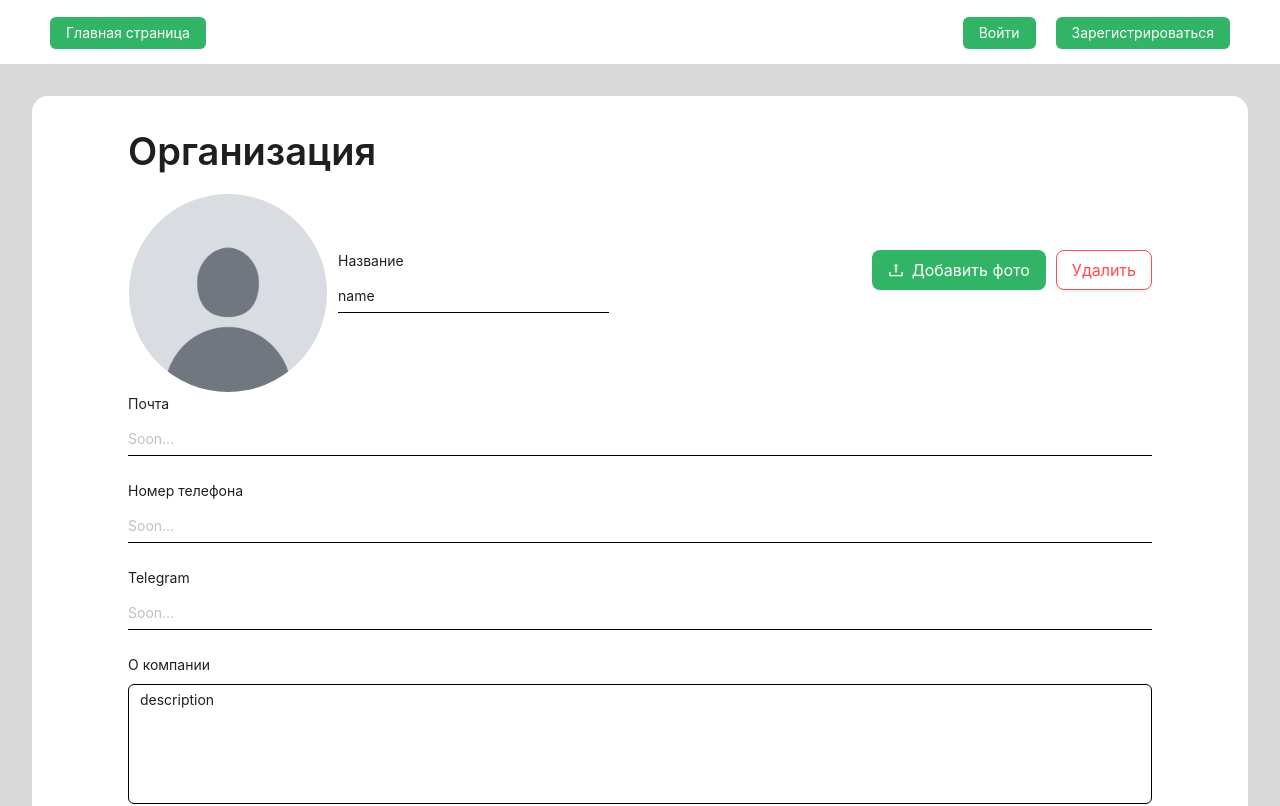
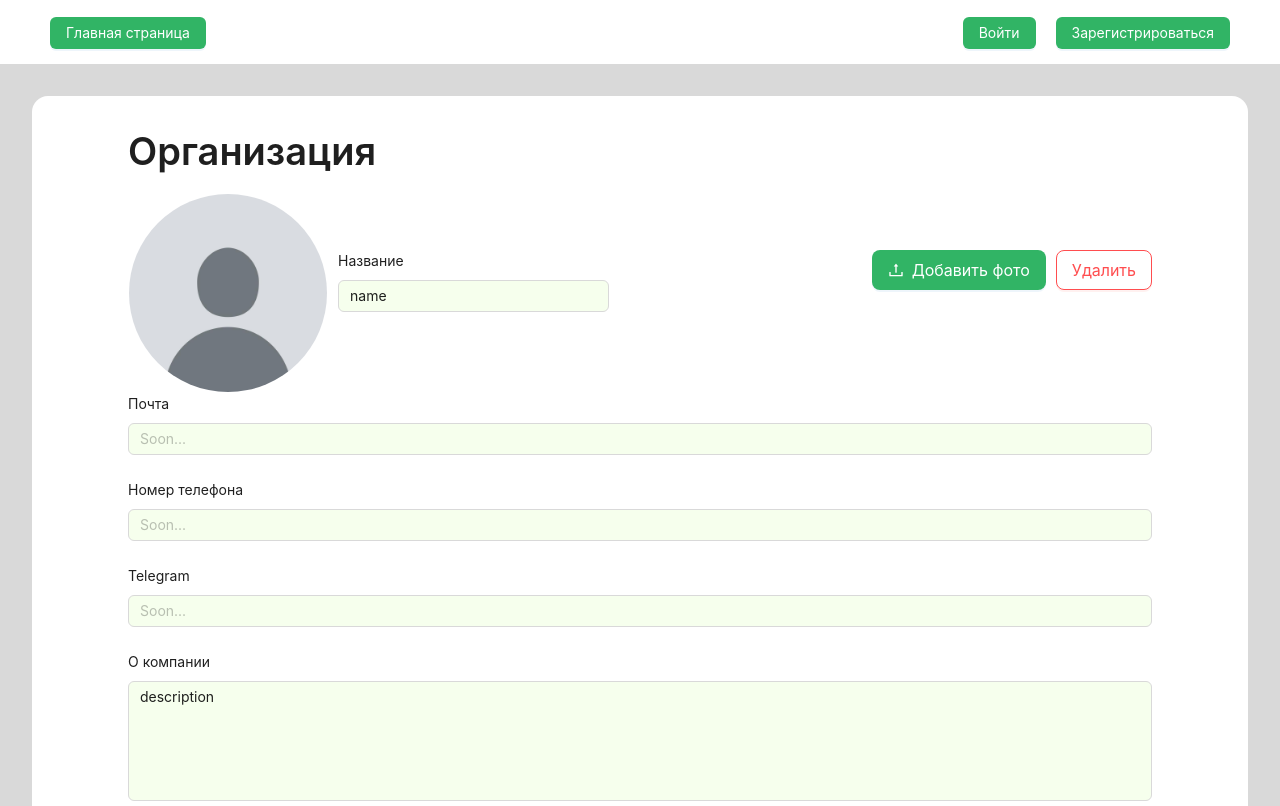
Before and after one commit to Aldar-Bazarov/job-vacancies-front, a React (Vite) app: page /company/1 in a window 1280 px wide. Shown: the top 806 px of the page. Built offline with nearby package versions, Linux system fonts and the light colour scheme.

Commit message:
Избавился от TransparentInput и TextArea

```diff
--- a/src/pages/Company/Company.tsx
+++ b/src/pages/Company/Company.tsx
@@ -4,6 +4,7 @@ import {
   Col,
   Flex,
   Form,
+  Input,
   Row,
   Typography,
   Upload,
@@ -11,6 +12,7 @@ import {
   UploadProps,
   message
 } from "antd";
+import TextArea from "antd/es/input/TextArea";
 import { RcFile, UploadChangeParam } from "antd/es/upload";
 
 import { useEffect, useState, useReducer } from "react";
@@ -24,8 +26,6 @@ import {
   companyApi
 } from "@api/company/company.api";
 import { Loader } from "@components/Loader/Loader";
-import { TransparentInput } from "@components/TransparentInput/TransparentInput";
-import { TransparentTextArea } from "@components/TransparentTextArea/TransparentTextArea";
 import { beforeUpload, getBase64 } from "@infrastructure/image-upload";
 
 import styles from "./Company.module.scss";
@@ -188,7 +188,7 @@ export const Company = () => {
                   <Row justify="space-between">
                     <Col span={8}>
                       <Form.Item label="Название">
-                        <TransparentInput
+                        <Input
                           value={companyData?.name}
                           onChange={(e) =>
                             dispatch({
@@ -241,16 +241,16 @@ export const Company = () => {
           <Row>
             <Col span={24}>
               <Form.Item label="Почта">
-                <TransparentInput placeholder="Soon..." readOnly={isReadOnly} />
+                <Input placeholder="Soon..." readOnly={isReadOnly} />
               </Form.Item>
               <Form.Item label="Номер телефона">
-                <TransparentInput placeholder="Soon..." readOnly={isReadOnly} />
+                <Input placeholder="Soon..." readOnly={isReadOnly} />
               </Form.Item>
               <Form.Item label="Telegram">
-                <TransparentInput placeholder="Soon..." readOnly={isReadOnly} />
+                <Input placeholder="Soon..." readOnly={isReadOnly} />
               </Form.Item>
               <Form.Item label="О компании">
-                <TransparentTextArea
+                <TextArea
                   value={companyData?.description}
                   onChange={(e) =>
                     dispatch({
--- a/src/pages/Profile/Profile.tsx
+++ b/src/pages/Profile/Profile.tsx
@@ -1,6 +1,7 @@
-import { Button, Form, Col, Row } from "antd";
+import { Button, Form, Col, Row, Input } from "antd";
 import { message, Upload, Avatar, Flex } from "antd";
 import { Typography } from "antd";
+import TextArea from "antd/es/input/TextArea";
 import { UploadChangeParam } from "antd/es/upload";
 import { RcFile, UploadFile, UploadProps } from "antd/es/upload/interface";
 
@@ -15,8 +16,6 @@ import {
 } from "@api/user/user.api";
 import { Loader } from "@components/Loader/Loader";
 import { TagPool } from "@components/TagPool/TagPool";
-import { TransparentInput } from "@components/TransparentInput/TransparentInput";
-import { TransparentTextArea } from "@components/TransparentTextArea/TransparentTextArea";
 import { getBase64, beforeUpload } from "@infrastructure/image-upload";
 import { Role } from "@interfaces/user";
 
@@ -169,7 +168,7 @@ export const Profile = () => {
                   <Row justify="space-between">
                     <Col span={8}>
                       <Form.Item label="Имя">
-                        <TransparentInput
+                        <Input
                           value={profileData?.user.first_name}
                           onChange={(e) =>
                             dispatch({
@@ -181,7 +180,7 @@ export const Profile = () => {
                         />
                       </Form.Item>
                       <Form.Item label="Фамилия">
-                        <TransparentInput
+                        <Input
                           value={profileData?.user.last_name}
                           onChange={(e) =>
                             dispatch({
@@ -227,10 +226,7 @@ export const Profile = () => {
                     </Col>
                   </Row>
                   <Form.Item label="Должность">
-                    <TransparentInput
-                      placeholder="Soon..."
-                      readOnly={isReadOnly}
-                    />
+                    <Input placeholder="Soon..." readOnly={isReadOnly} />
                   </Form.Item>
                 </Col>
               </Row>
@@ -240,22 +236,19 @@ export const Profile = () => {
           <Row>
             <Col span={24}>
               <Form.Item label="Почта">
-                <TransparentInput
-                  value={profileData?.user.email}
-                  readOnly={isReadOnly}
-                />
+                <Input value={profileData?.user.email} readOnly={isReadOnly} />
               </Form.Item>
               <Form.Item label="Номер телефона">
-                <TransparentInput placeholder="Soon..." readOnly={isReadOnly} />
+                <Input placeholder="Soon..." readOnly={isReadOnly} />
               </Form.Item>
               <Form.Item label="Telegram">
-                <TransparentInput placeholder="Soon..." readOnly={isReadOnly} />
+                <Input placeholder="Soon..." readOnly={isReadOnly} />
               </Form.Item>
               <Form.Item label="Образование">
-                <TransparentInput placeholder="Soon..." readOnly={isReadOnly} />
+                <Input placeholder="Soon..." readOnly={isReadOnly} />
               </Form.Item>
               <Form.Item label="О себе">
-                <TransparentTextArea
+                <TextArea
                   rows={4}
                   style={{ height: 120, resize: "none" }}
                   readOnly={isReadOnly}
```
